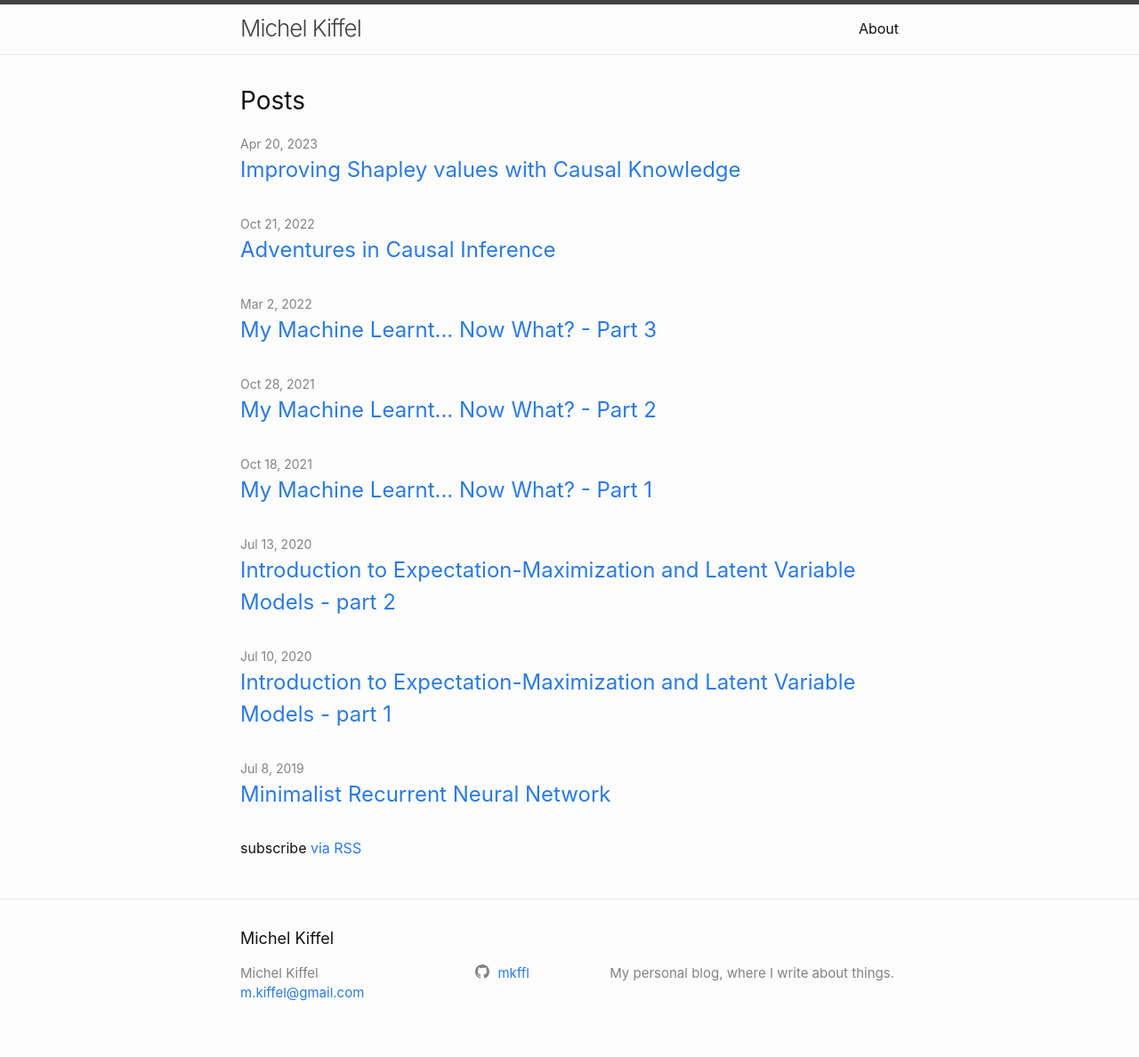
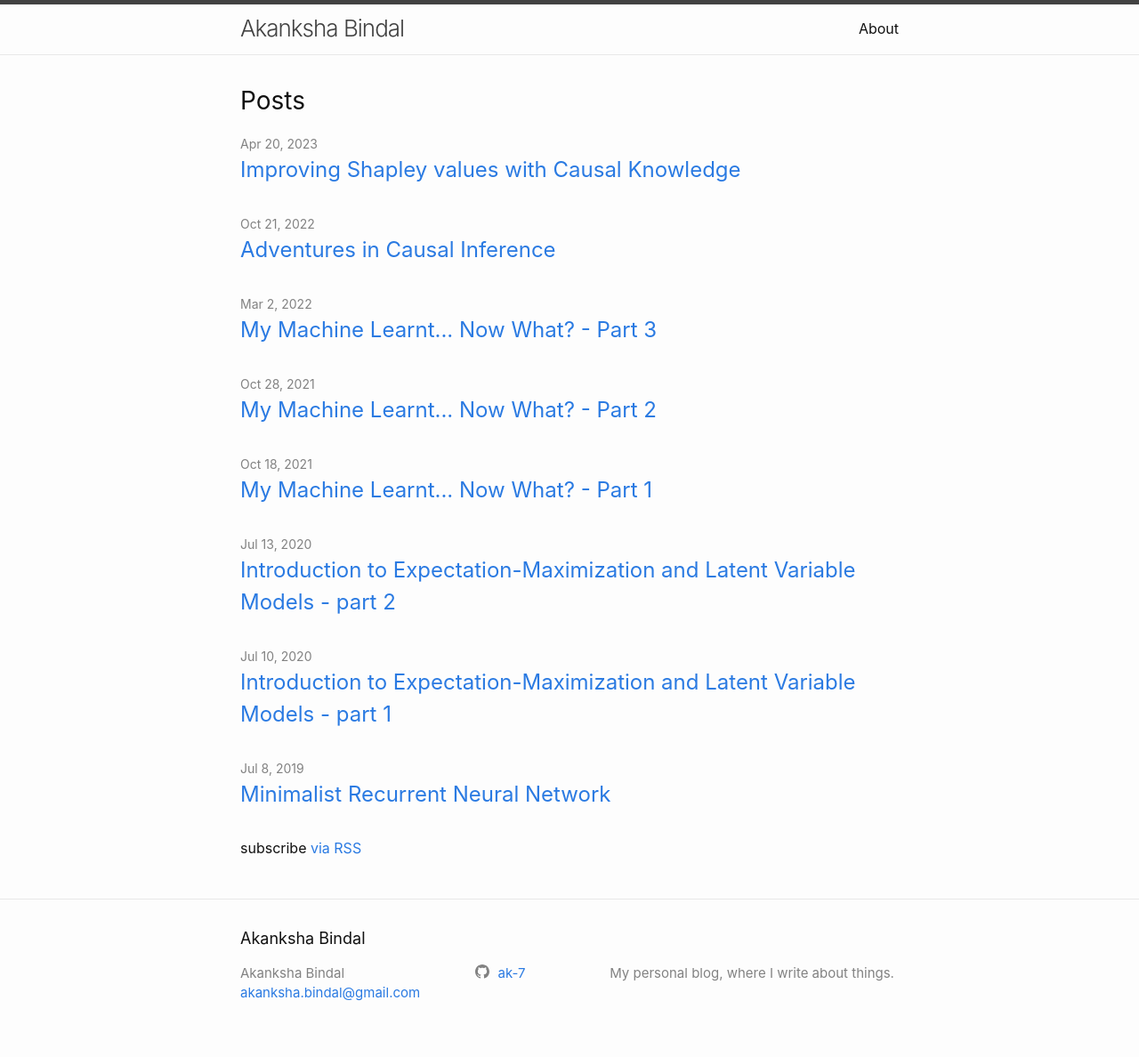
Before and after one commit to ak-7/portfolio, a Jekyll site: the page built from index.markdown, in a window 1280 px wide. Shown: the whole page at 89% size. Built offline with Jekyll 4.4.1, drawn with Linux system fonts in a browser that asks for light colours.

Commit message:
Refactor

```diff
--- a/_config.yml
+++ b/_config.yml
@@ -18,13 +18,13 @@
 # You can create any custom variable you would like, and they will be accessible
 # in the templates via {{ site.myvariable }}.
 
-title: Michel Kiffel
-email: m.kiffel@gmail.com
+title: Akanksha Bindal
+email: akanksha.bindal@gmail.com
 description: >- # this means to ignore newlines until "baseurl:"
   My personal blog, where I write about things.
 baseurl: "" # the subpath of your site, e.g. /blog
 url: "" # the base hostname & protocol for your site, e.g. http://example.com
-github_username:  mkffl
+github_username:  ak-7
 
 # Build settings
 mardown: kramdown
```
